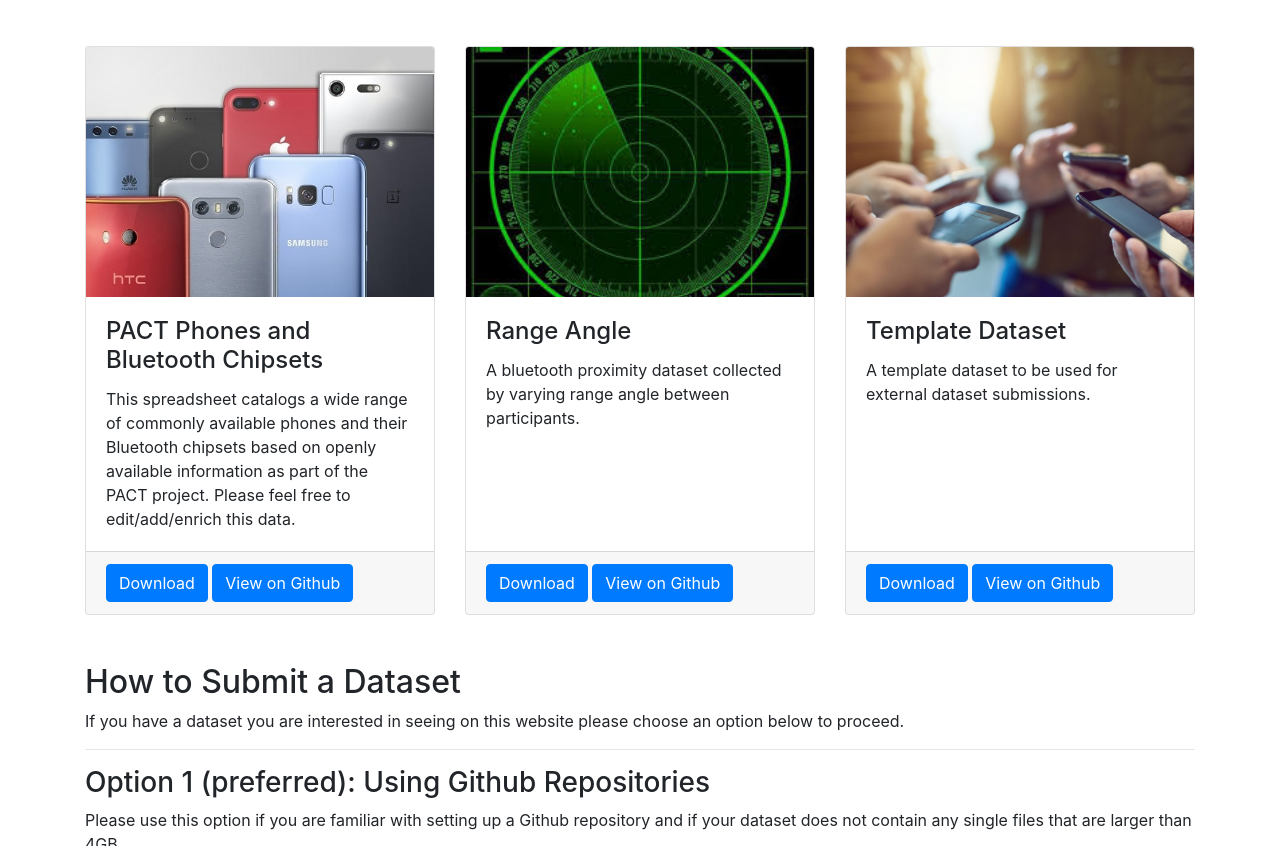
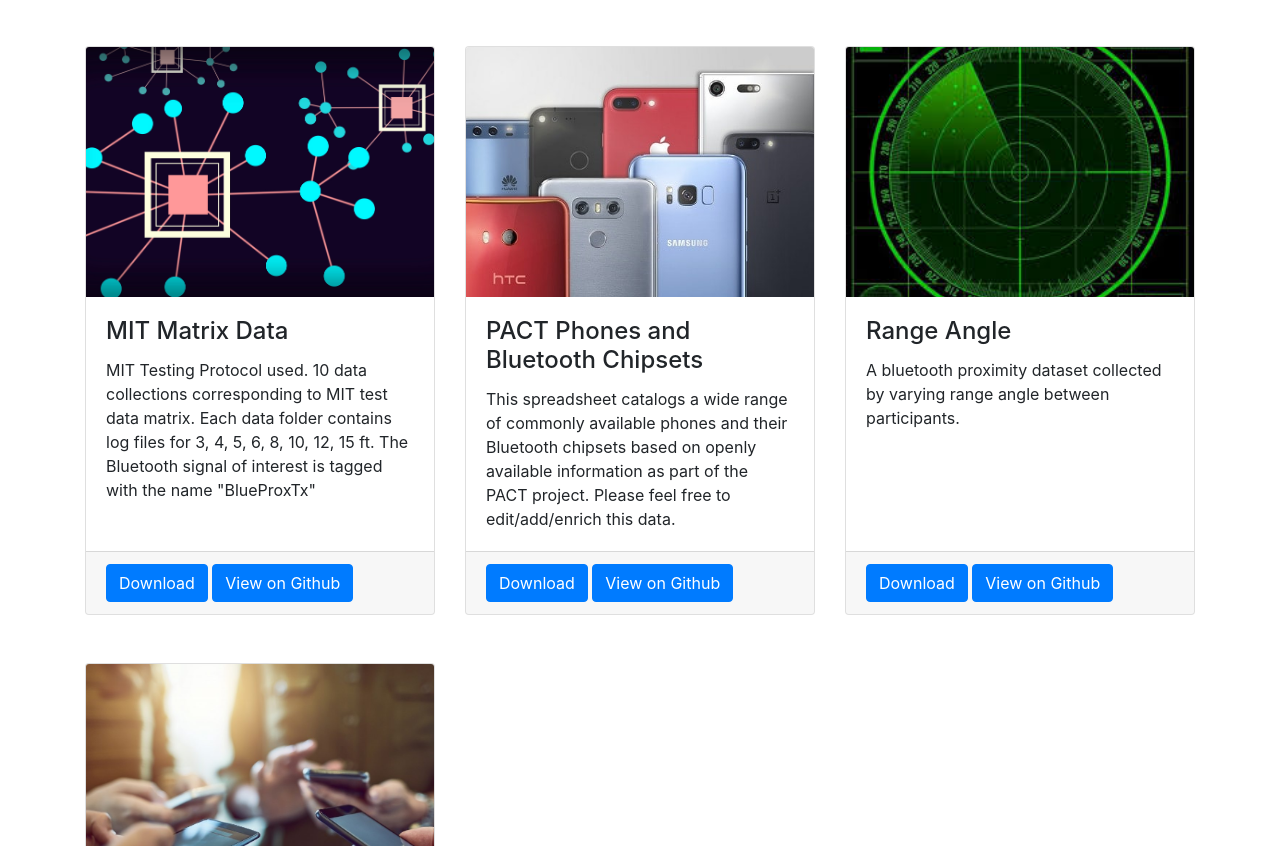
Before and after one commit to mitll/PACT, a website: page docs/datasets.html in a window 1280 px wide. Shown: the part 1178-2024 px from the top of the page. Drawn offline with Linux system fonts and the light colour scheme.

Commit message:
adding data from @momobos submission

```diff
--- a/docs/datasets.html
+++ b/docs/datasets.html
@@ -47,6 +47,7 @@
               <a class="dropdown-item" href="https://github.com/mitll/BLE-RSSI-Various-Static-Configurations">BLE RSSI</a>
               <a class="dropdown-item" href="https://github.com/mitll/H0H1">H0H1</a>
               <a class="dropdown-item" href="https://github.com/mitll/KRI-Anechoic-Chamber-Dataset">KRI Anechoic Chamber</a>
+              <a class="dropdown-item" href="https://github.com/mitll/MIT-Matrix-Data">MIT Matrix Data</a>
               <a class="dropdown-item" href="https://github.com/mitll/PACT-Phones-and-Bluetooth-Chipsets">Phones and Bluetooth Chipsets</a>
               <a class="dropdown-item" href="https://github.com/mitll/Range_Angle">Range Angle</a>
             </div>
@@ -113,6 +114,19 @@
           <div class="card-footer">
             <a href="https://github.com/mitll/KRI-Anechoic-Chamber-Dataset/archive/master.zip" class="btn btn-primary">Download</a>
             <a href="https://github.com/mitll/KRI-Anechoic-Chamber-Dataset" class="btn btn-primary">View on Github</a>
+          </div>
+        </div>
+      </div>
+      <div class="col-md-4 mb-5">
+        <div class="card h-100">
+          <img class="card-img-top" src="images/demoimg3.jpg" alt="">
+          <div class="card-body">
+            <h4 class="card-title">MIT Matrix Data</h4>
+            <p class="card-text">MIT Testing Protocol used. 10 data collections corresponding to MIT test data matrix. Each data folder contains log files for 3, 4, 5, 6, 8, 10, 12, 15 ft. The Bluetooth signal of interest is tagged with the name "BlueProxTx"</p>
+          </div>
+          <div class="card-footer">
+            <a href="https://github.com/mitll/MIT-Matrix-Data/archive/master.zip" class="btn btn-primary">Download</a>
+            <a href="https://github.com/mitll/MIT-Matrix-Data" class="btn btn-primary">View on Github</a>
           </div>
         </div>
       </div>
```
Also changed, not shown: docs/datacollection.html (+1 -0 lines), docs/index.html (+1 -0 lines), docs/leaderboards.html (+1 -0 lines).
